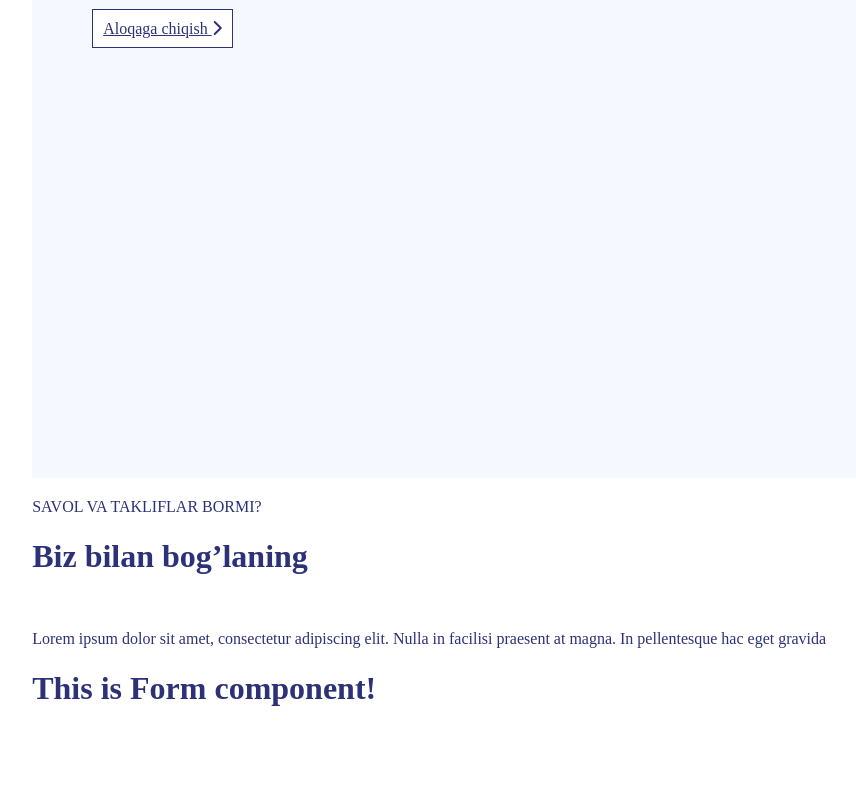
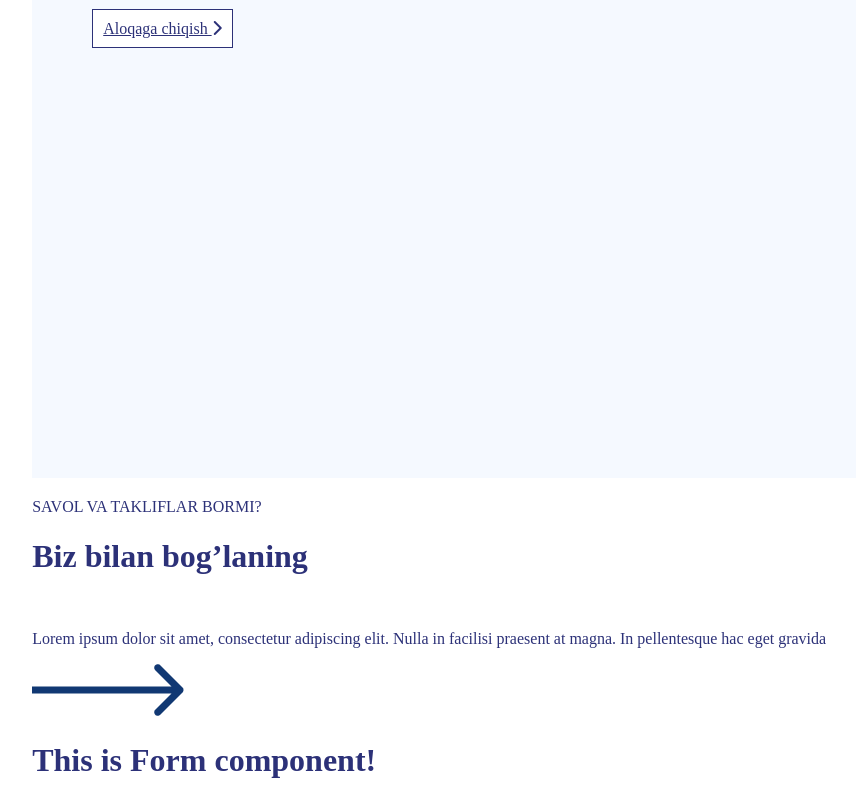
Before and after one commit to hakimov-dev/truck-service-landing, a Vue app: page / in a window 1280 px wide. Shown: the part 4399-5199 px from the top of the page, without its empty margins (39-895 px from the left). Before the commit the page ends 5127 px from the top, so only its background shows below. Built offline with nearby package versions, Linux system fonts and the light colour scheme; the HTML template or start-up script is replaced by a standard one.

Commit message:
Added image.

```diff
--- a/src/components/Contact/components/TexContent.vue
+++ b/src/components/Contact/components/TexContent.vue
@@ -4,6 +4,7 @@
           <h1 class="text-6xl font-bold">Biz bilan bog’laning</h1>
           <br>
           <p class="leading-8 w-1/4">Lorem ipsum dolor sit amet, consectetur adipiscing elit. Nulla in facilisi praesent at magna. In pellentesque hac eget gravida</p>
+          <img class="pt-24" src="@/assets/img/arrow.png" alt="">
     </div>
 </template>
 
```
